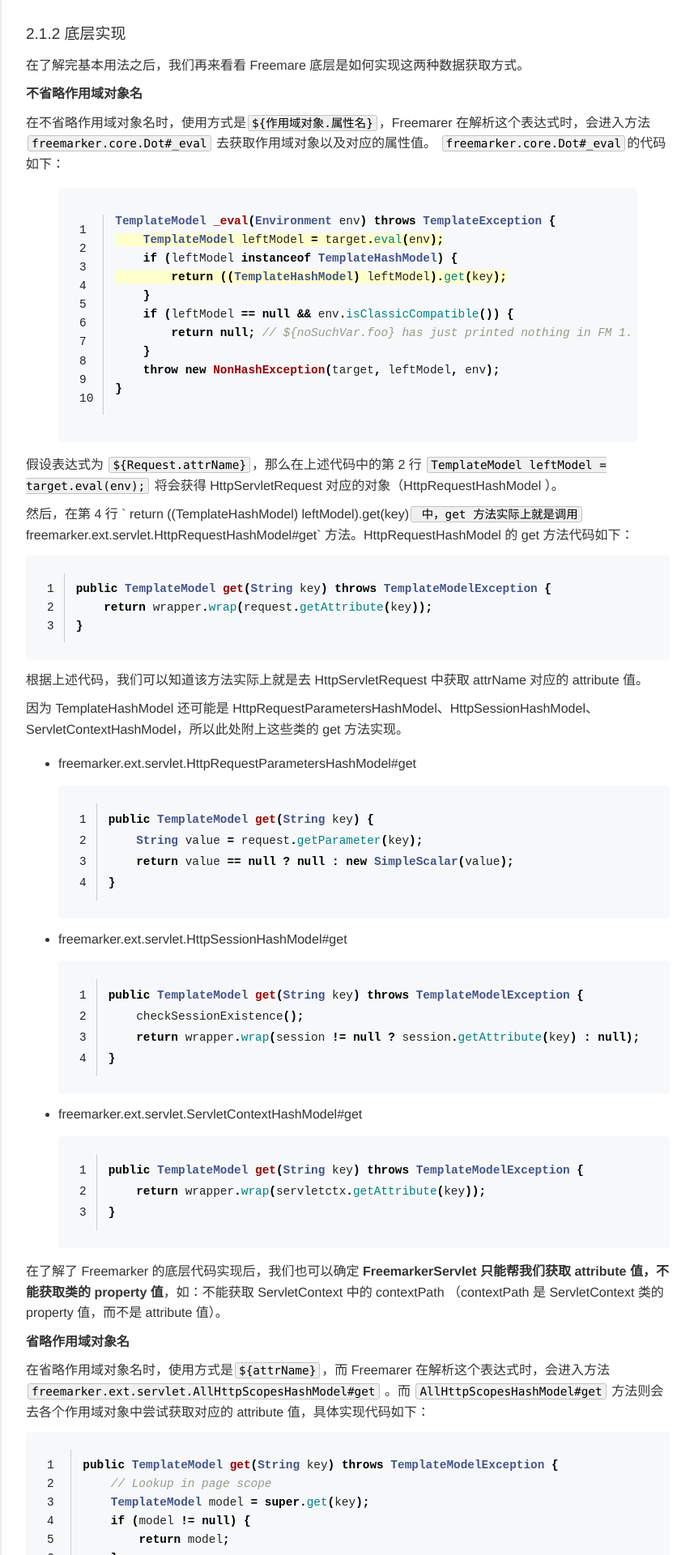
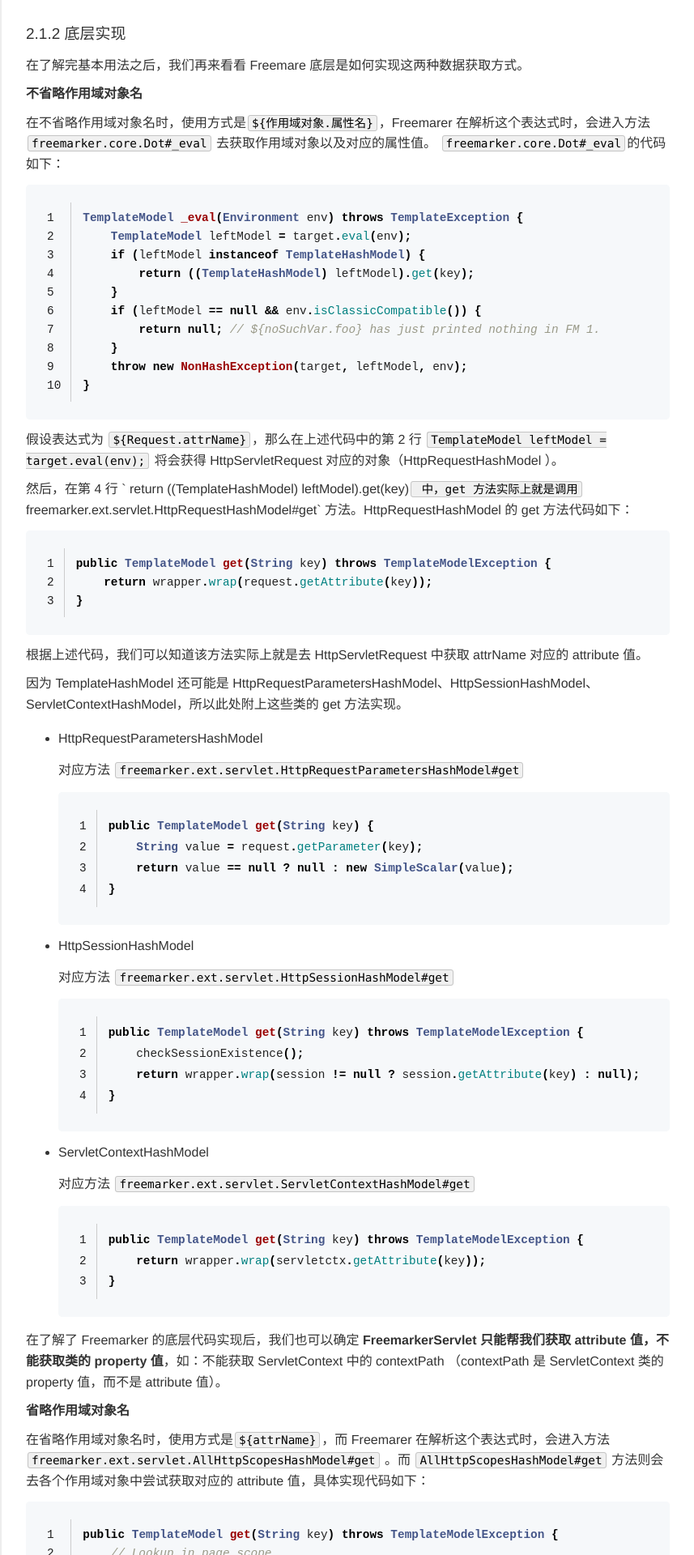
Before and after one commit to ZekeTian/zeketian-blog, a Jekyll site: the page built from _posts/2023-07-15-freemarker-with-native-servlet.md, in a window 1280 px wide. Shown: the part 2631-4551 px from the top of the page at 81% size, without its empty margins (68-925 px from the left). Built offline with Jekyll 4.4.1, drawn with Linux system fonts in a browser that asks for light colours; comment, search, counter and statistics services are not loaded; a style sheet for code colours, icons or effects is not loaded.

Commit message:
change style

````diff
--- a/_posts/2023-07-15-freemarker-with-native-servlet.md
+++ b/_posts/2023-07-15-freemarker-with-native-servlet.md
@@ -122,7 +122,7 @@
 
 在不省略作用域对象名时，使用方式是`${作用域对象.属性名}`，Freemarer 在解析这个表达式时，会进入方法 `freemarker.core.Dot#_eval` 去获取作用域对象以及对应的属性值。 `freemarker.core.Dot#_eval`的代码如下：
 
-{% highlight java linenos  mark_lines="2 4" %}
+```java
 TemplateModel _eval(Environment env) throws TemplateException {
     TemplateModel leftModel = target.eval(env);
     if (leftModel instanceof TemplateHashModel) {
@@ -133,7 +133,7 @@
     }
     throw new NonHashException(target, leftModel, env);
 }
-{% endhighlight %}
+```
 
 假设表达式为 `${Request.attrName}`，那么在上述代码中的第 2 行 `TemplateModel leftModel = target.eval(env);` 将会获得 HttpServletRequest 对应的对象（HttpRequestHashModel ）。
 
@@ -149,7 +149,9 @@
 
 因为 TemplateHashModel 还可能是 HttpRequestParametersHashModel、HttpSessionHashModel、ServletContextHashModel，所以此处附上这些类的 get 方法实现。
 
-- freemarker.ext.servlet.HttpRequestParametersHashModel#get
+- HttpRequestParametersHashModel
+
+  对应方法 `freemarker.ext.servlet.HttpRequestParametersHashModel#get`
 
   ```java
   public TemplateModel get(String key) {
@@ -158,7 +160,9 @@
   }
   ```
 
-- freemarker.ext.servlet.HttpSessionHashModel#get
+- HttpSessionHashModel
+
+  对应方法 `freemarker.ext.servlet.HttpSessionHashModel#get`
 
   ```java
   public TemplateModel get(String key) throws TemplateModelException {
@@ -167,7 +171,9 @@
   }
   ```
 
-- freemarker.ext.servlet.ServletContextHashModel#get
+- ServletContextHashModel
+
+  对应方法 `freemarker.ext.servlet.ServletContextHashModel#get`
 
   ```java
   public TemplateModel get(String key) throws TemplateModelException {
--- a/_sass/_syntax-highlighting.scss
+++ b/_sass/_syntax-highlighting.scss
@@ -15,3 +15,44 @@
     border: 1px solid #c4c4c4;
     font-family: Monaco,Menlo,"Microsoft YaHei Mono",Consolas,"Courier New",monospace,sans-serif;
 }
+
+// 多行代码的统一样式
+pre {
+    margin: 12px 0;
+    padding: 8px 12px;
+    //  overflow-x: auto;
+    // 使用下面的样式，代码中的长行会自动换行。当配合代码行号一起显示时，会出现问题。
+    // word-wrap: break-word;      /* IE 5.5-7 */
+    // white-space: -moz-pre-wrap; /* Firefox 1.0-2.0 */
+    // white-space: pre-wrap;      /* current browsers */
+
+    // 不使用上面的样式，则代码中的长行不会自动换行，但是多余部分的显示会出问题。为了能正常显示多余部分，需要加上下面的属性，从而出现滚动条
+    overflow: auto;
+    > code {
+        margin: 0;
+        padding: 0;
+        color:#222;
+        border: none;
+        background-color: transparent; /* 多行代码时，清除单行代码的背景 */
+        table {
+            background-color: transparent;
+            border: none;
+            margin: 0px;
+            border-collapse: unset;
+            tr {
+                &:nth-of-type(2n+1) {
+                    background-color: transparent;
+                }
+                &:nth-of-type(2n) {
+                    background-color: transparent;
+                }
+            }
+            td {
+                padding: 0;
+            }
+        }
+        .lineno {
+            border-right: 1px solid #ccc;
+        }
+    }
+}
--- a/_sass/rouge-github.scss
+++ b/_sass/rouge-github.scss
@@ -1,45 +1,8 @@
 /**
  * rouge 代码高亮样式之 github（白色系）
  */
-pre {
-    margin: 12px 0;
-    padding: 8px 12px;
-    //  overflow-x: auto;
-    // 使用下面的样式，代码中的长行会自动换行。当配合代码行号一起显示时，会出现问题。
-    // word-wrap: break-word;      /* IE 5.5-7 */
-    // white-space: -moz-pre-wrap; /* Firefox 1.0-2.0 */
-    // white-space: pre-wrap;      /* current browsers */
-
-    // 不使用上面的样式，则代码中的长行不会自动换行，但是多余部分的显示会出问题。为了能正常显示多余部分，需要加上下面的属性，从而出现滚动条
-    overflow: auto;
-    > code {
-        margin: 0;
-        padding: 0;
-        color:#222;
-        border: none;
-        background-color: transparent; /* 多行代码时，清除单行代码的背景 */
-        table {
-            background-color: transparent;
-            border: none;
-            margin: 0px;
-            border-collapse: unset;
-            tr {
-                &:nth-of-type(2n+1) {
-                    background-color: transparent;
-                }
-                &:nth-of-type(2n) {
-                    background-color: transparent;
-                }
-            }
-            td {
-                padding: 0;
-            }
-        }
-        .lineno {
-            border-right: 1px solid #ccc;
-        }
-    }
-
+pre > code {
+    color:#222;
 }
 
 .highlight {
--- a/_sass/rouge-monokai.scss
+++ b/_sass/rouge-monokai.scss
@@ -1,24 +1,8 @@
 /**
  * rouge 代码高亮样式之 monokail（黑色系）
  */
-pre {
-    margin: 12px 0;
-    padding: 8px 12px;
-    // overflow-x: auto;
-    // 使用下面的样式，代码中的长行会自动换行。当配合代码行号一起显示时，会出现问题。
-    // word-wrap: break-word;      /* IE 5.5-7 */
-    // white-space: -moz-pre-wrap; /* Firefox 1.0-2.0 */
-    // white-space: pre-wrap;      /* current browsers */
-
-    // 不使用上面的样式，则代码中的长行不会自动换行，但是多余部分的显示会出问题。为了能正常显示多余部分，需要加上下面的属性，从而出现滚动条
-    overflow: auto;
-    > code {
-        margin: 0;
-        padding: 0;
-        color:#d1d1c9;
-        border: none;
-        background-color: transparent; /* 多行代码时，清除单行代码的背景 */
-    }
+pre > code {
+    color:#d1d1c9;
 }
 
 .highlight {
````
